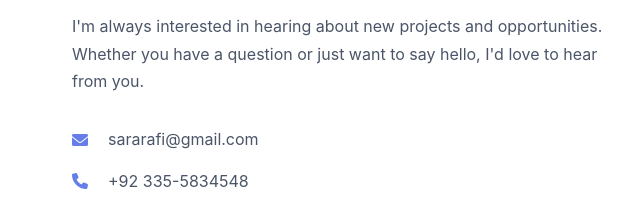
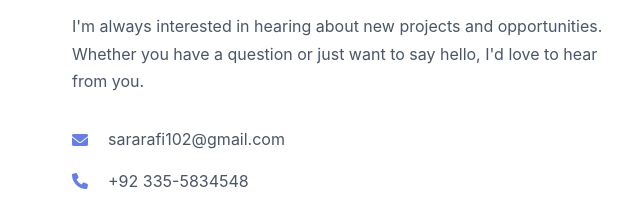
Before and after one commit to isararafi/Portfolio, a plain HTML site: page index.html in a window 1280 px wide. Shown: the part 4263-4470 px from the top of the page, 0-640 px from the left. Drawn offline with Linux system fonts and the light colour scheme.

Commit message:
some text change

```diff
--- a/index.html
+++ b/index.html
@@ -290,7 +290,7 @@
         <div class="contact-methods">
           <div class="contact-method">
             <i class="fas fa-envelope"></i>
-            <span>sararafi@gmail.com</span>
+            <span>sararafi102@gmail.com</span>
           </div>
           <div class="contact-method">
             <i class="fas fa-phone"></i>
```
